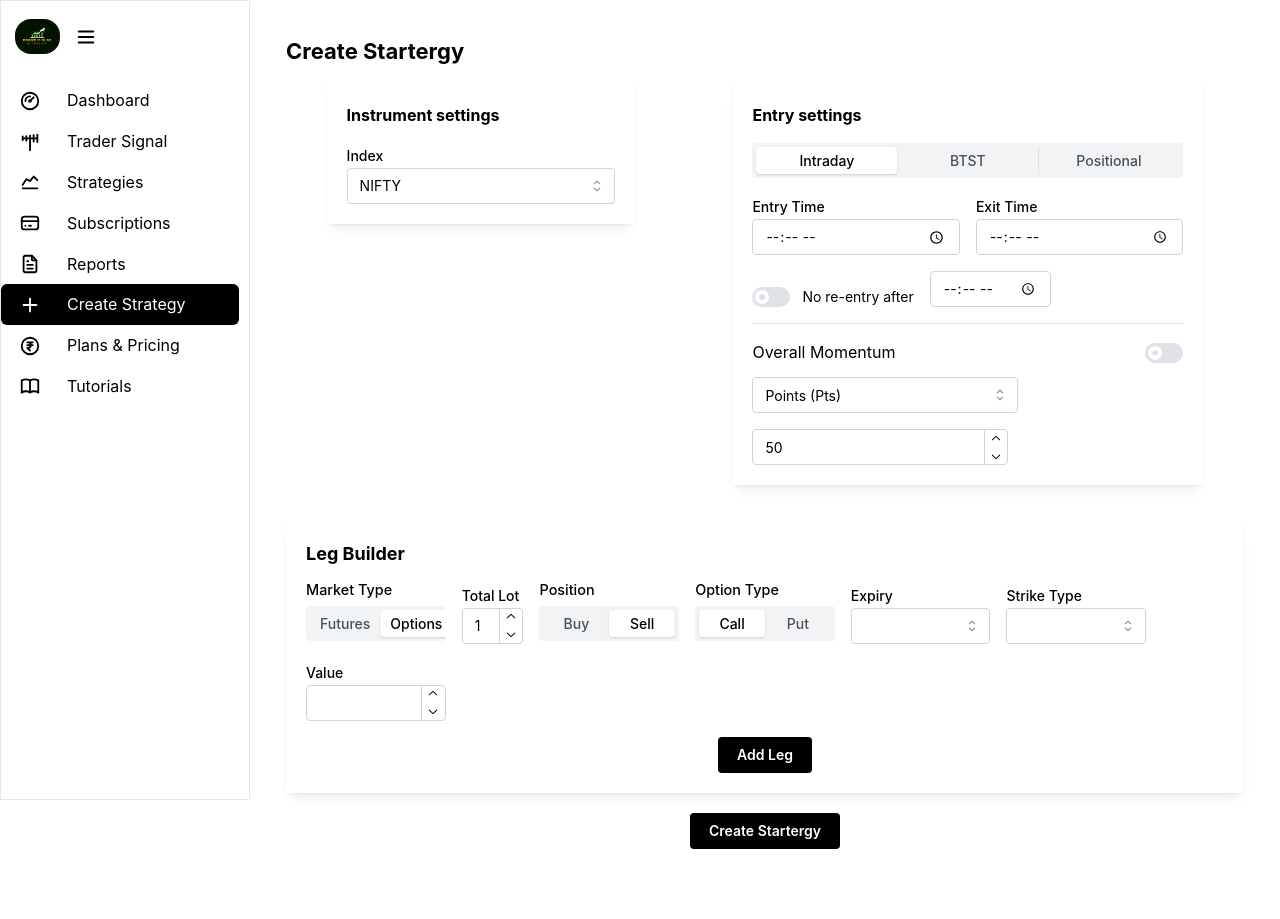
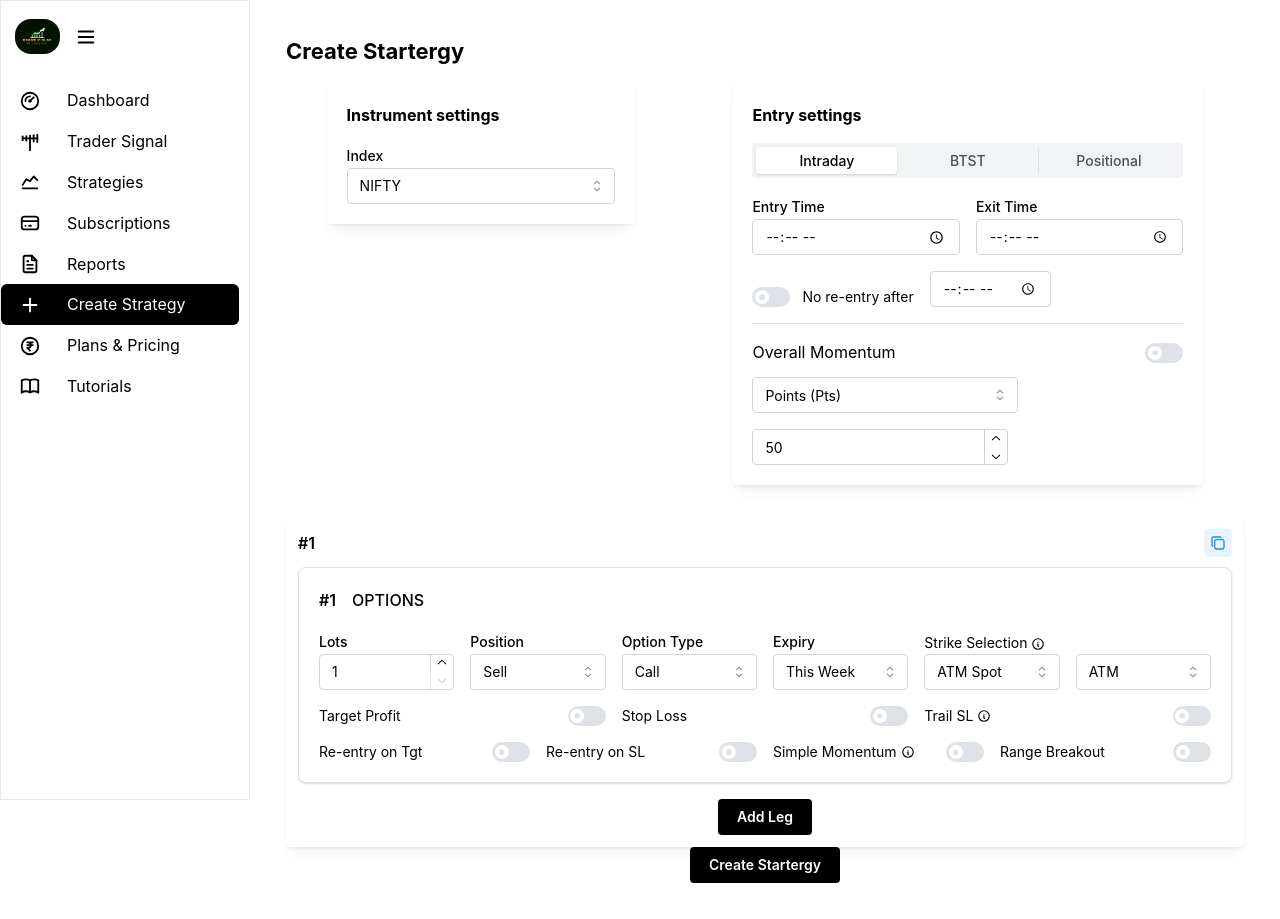
Before and after one commit to vigneshA46/Dreaminalgo-frontend, a React (Vite) app: page /create-strategy in a window 1280 px wide. Before the commit the page ends 885 px from the top, so only its background shows below. Built offline with nearby package versions, Linux system fonts and the light colour scheme.

Commit message:
leg done

```diff
--- a/src/components/Createleg.jsx
+++ b/src/components/Createleg.jsx
@@ -79,7 +79,6 @@ const atmValueOptions = [
           <NumberInput label="Lots" defaultValue={lots} min={1} />
         </Grid.Col>
 
-
           <Grid.Col span={{ base: 12, md: 2 }}>
             <Select
               label="Position"
@@ -87,7 +86,6 @@ const atmValueOptions = [
               defaultValue={position}
             />
           </Grid.Col>
-
 
         {marketType === "options" && (
           <Grid.Col span={{ base: 12, md: 2 }}>
--- a/src/components/Createstratergy.jsx
+++ b/src/components/Createstratergy.jsx
@@ -61,7 +61,18 @@ const atmValueOptions = [
     ? ["Current Month", "Next Month"]
     : ["This Week", "Next Week"];
 
-    const [legs, setLegs] = useState([]);
+    const [legs, setLegs] = useState([
+      {
+    id: Date.now(),
+    segment: "options",
+    lots: 1,
+    position: "Sell",
+    option_type: "Call",
+    strike_type:"",
+    strike_price:"",
+    expiry: "This Week"
+  }
+    ]);
 
 
     const handleChange = (field, value) => {
@@ -307,136 +318,14 @@ const atmValueOptions = [
       </Grid>
 
             {/* LEG BUILDER */}
-                  <Card shadow="sm" p="lg" my="lg">
-      <Group justify="space-between" mb="md">
-        <Title order={4}>Leg Builder</Title>
-      </Group>
-
-      <Grid>
-        {/* Market Type */}
-        <Grid.Col span={{ base: 12, md: 2 }}>
-          <Text fw={500} size="0.9rem" mb="0.5rem">
-            Market Type
-          </Text>
-
-          <SegmentedControl
-            fullWidth
-            value={marketType}
-            onChange={setMarketType}
-            data={[
-              { label: "Futures", value: "futures" },
-              { label: "Options", value: "options" }
-            ]}
-          />
-        </Grid.Col>
-
-        {/* Lot */}
-        <Grid.Col span={{ base: 12, md: 1 }}>
-          <NumberInput
-  label="Total Lot"
-  value={formData.lots}
-  onChange={(val) => handleChange("lots", val)}
-/>
-        </Grid.Col>
-
-        {/* Position (Only for Options) */}
-
-          <Grid.Col span={{ base: 12, md: 2 }}>
-            <Text fw={500} size="0.9rem" mb="0.5rem">
-              Position
-            </Text>
-
-            <SegmentedControl
-  fullWidth
-  value={formData.position}
-  onChange={(val) => handleChange("position", val)}
-  data={[
-    { label: "Buy", value: "Buy" },
-    { label: "Sell", value: "Sell" }
-  ]}
-/>
-          </Grid.Col>
-
-
-        {/* Option Type (Only for Options) */}
-        {marketType === "options" && (
-          <Grid.Col span={{ base: 12, md: 2 }}>
-            <Text fw={500} size="0.9rem" mb="0.5rem">
-              Option Type
-            </Text>
-
-            <SegmentedControl
-  fullWidth
-  value={formData.option_type}
-  onChange={(val) => handleChange("option_type", val)}
-  data={[
-    { label: "Call", value: "Call" },
-    { label: "Put", value: "Put" }
-  ]}
-/>
-          </Grid.Col>
-        )}
-
-        {/* Expiry */}
-        <Grid.Col span={{ base: 12, md: 2 }}>
-          <Select
-            label="Expiry"
-            data={expiryOptions}
-            onSelect={(value)=>handleChange("expiry",value)}
-          />
-        </Grid.Col>
-
-        {/* Strike Type */}
-{marketType === "options" && (
-  <Grid.Col span={{ base: 12, md: 2 }}>
-    <Select
-      label="Strike Type"
-      data={strikeTypeOptions}
-      value={formData.strike_type}
-      onChange={(val) => handleChange("strike_type", val)}
-    />
-  </Grid.Col>
-)}
-
-{/* Strike Value */}
-{marketType === "options" && (
-  <Grid.Col span={{ base: 12, md: 2 }}>
-
-    {(formData.strike_type === "atm_spot" ||
-      formData.strike_type === "atm_futures") ? (
-
-      <Select
-        label="Value"
-        data={atmValueOptions}
-        value={formData.strike_value}
-        onChange={(val) => handleChange("strike_value", val)}
-      />
-
-    ) : (
-
-      <NumberInput
-        label="Value"
-        value={formData.strike_value}
-        onChange={(val) => handleChange("strike_value", val)}
-      />
-
-    )}
-
-  </Grid.Col>
-)}
-      </Grid>
-
-      <Group justify="center" mt="md">
-        <Button bg="#000" onClick={addLeg}>Add Leg</Button>
-      </Group>
-    </Card>
-
                     {legs.map((leg, index) => (
                       <Card key={leg.id} shadow="sm" p="sm" mt="md">
 
                         <Group justify="space-between" mb="xs">
-      <Text fw={600}>Leg #{index + 1}</Text>
 
+                          <Text fw={600}>#{index + 1}</Text>
+
+                          {/* Only show icons after first leg */}
                             <Group>
                               <ActionIcon
                                 variant="light"
@@ -444,6 +333,7 @@ const atmValueOptions = [
                                 >
                                 <IconCopy size={16} />
                               </ActionIcon>
+                              {index !== 0 && (
 
                               <ActionIcon
                                 variant="light"
@@ -452,7 +342,9 @@ const atmValueOptions = [
                               >
                                 <IconTrash size={16} />
                               </ActionIcon>
+                            )}
                             </Group>
+
                         </Group>
 
                         <Createleg
@@ -462,12 +354,22 @@ const atmValueOptions = [
                           position={leg.position}
                           option_type={leg.option_type}
                           strike_type={leg.strike_type}
+                          strike_value={leg.strike_value}
                           expiry={leg.expiry}
-      strike_value={leg.strike_value}
                         />
+
+                        {/* Add Leg button only after first leg */}
+                        {index === 0 && (
+                          <Group justify="center" mt="md">
+                            <Button bg="#000" onClick={addLeg}>
+                              Add Leg
+                            </Button>
+                          </Group>
+                        )}
 
                       </Card>
                     ))}
+
 
 
 
--- a/src/components/Leg.jsx
+++ b/src/components/Leg.jsx
@@ -47,7 +47,7 @@ export default function Leg({
     <Card shadow="xs" radius="md" p="lg" withBorder>
 
       {/* Header */}
-      <Grid>
+      <Grid  >
         {/* Market Type */}
         <Grid.Col span={{ base: 12, md: 2 }}>
           <Text fw={500} size="0.9rem" mb="0.5rem">
@@ -234,7 +234,7 @@ export default function Leg({
           )}
         </Grid.Col>
 
-        <Grid.Col span={{ base: 12, md: 3 }}>
+        {/* <Grid.Col span={{ base: 12, md: 3 }}>
           <Group justify="space-between">
             <Text size="sm">Range Breakout</Text>
             <Switch
@@ -250,7 +250,7 @@ export default function Leg({
               <Select data={["Strike Price"]} />
             </Group>
           )}
-        </Grid.Col>
+        </Grid.Col> */}
 
       </Grid>
 
--- a/src/components/Tradersignal.jsx
+++ b/src/components/Tradersignal.jsx
@@ -29,8 +29,7 @@ const Tradersignal = () => {
     lots: 1,
     position: "Sell",
     option_type: "Call",
-    strike_type: "atm_spot",
-    strike_value: "ATM",
+    strike_price:"",
     expiry: "This Week"
   }
   ]);
@@ -150,14 +149,14 @@ const copyLeg = (leg) => {
       <Text fw={600}>#{index + 1}</Text>
 
       {/* Only show icons after first leg */}
-      {index !== 0 && (
         <Group>
           <ActionIcon
             variant="light"
             onClick={() => copyLeg(leg)}
-          >
+            >
             <IconCopy size={16} />
           </ActionIcon>
+          {index !== 0 && (
 
           <ActionIcon
             variant="light"
@@ -166,8 +165,8 @@ const copyLeg = (leg) => {
           >
             <IconTrash size={16} />
           </ActionIcon>
+        )}
         </Group>
-      )}
 
     </Group>
 
@@ -177,8 +176,7 @@ const copyLeg = (leg) => {
       lots={leg.lots}
       position={leg.position}
       option_type={leg.option_type}
-      strike_type={leg.strike_type}
-      strike_value={leg.strike_value}
+      strike_price={leg.strike_price}
       expiry={leg.expiry}
     />
 
```
Lines whose indentation alone changed are shown as unchanged.
